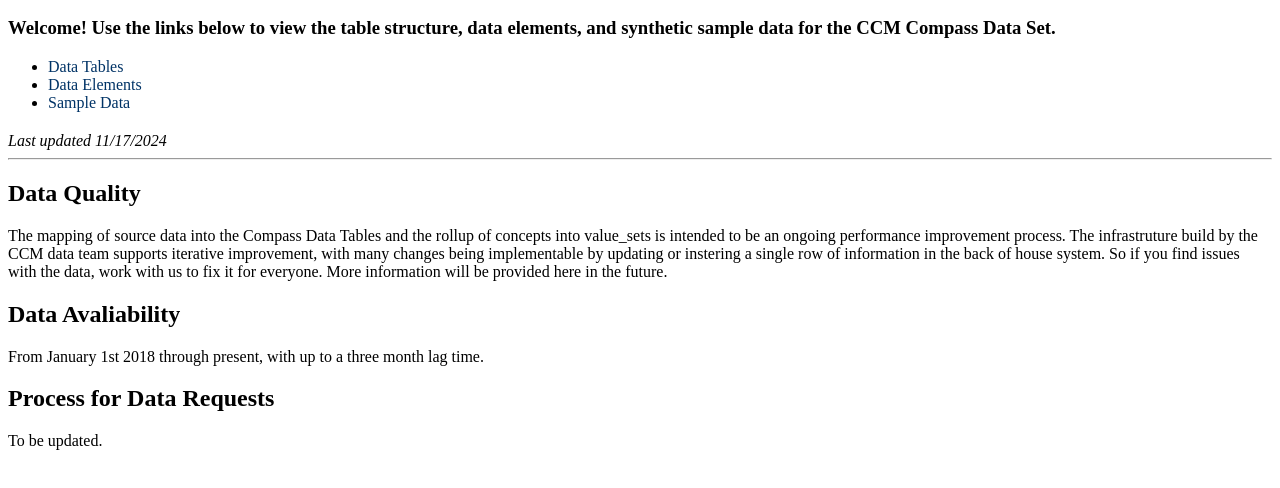
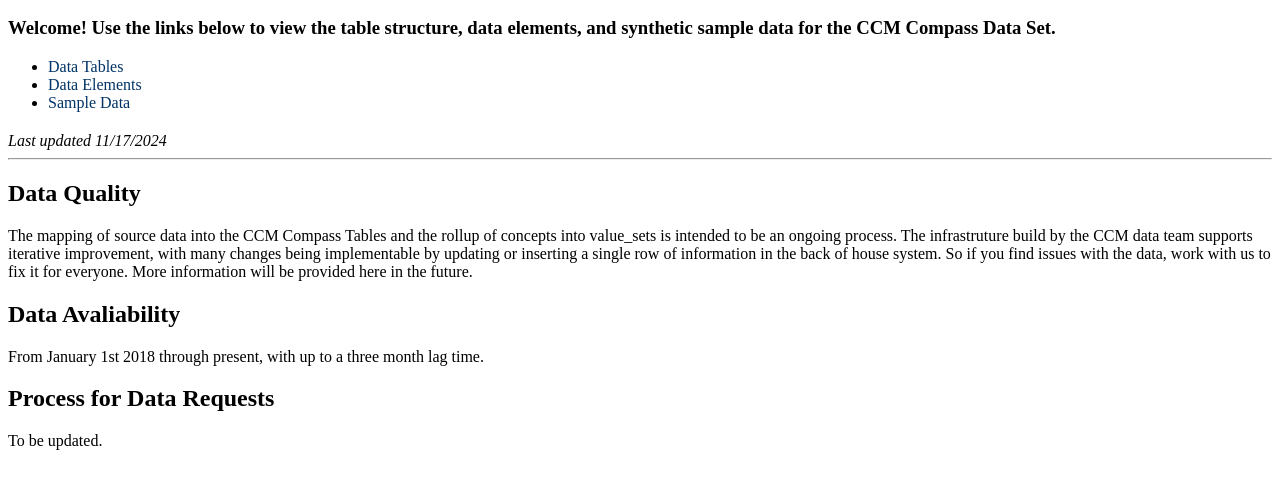
Before and after one commit to pitt-healthsciences/ccm-compass, a plain HTML site: page index.html in a window 1280 px wide. Shown: the part 204-692 px from the top of the page. Drawn offline with Linux system fonts and the light colour scheme.

Commit message:
Update index.html

```diff
--- a/index.html
+++ b/index.html
@@ -58,7 +58,7 @@
 <hr>
 
 <h2 id="top">Data Quality</h2>
-The mapping of source data into the Compass Data Tables and the rollup of concepts into value_sets is intended to be an ongoing performance improvement process. The infrastruture build by the CCM data team supports iterative improvement, with many changes being implementable by updating or instering a single row of information in the back of house system. So if you find issues with the data, work with us to fix it for everyone. More information will be provided here in the future.
+The mapping of source data into the CCM Compass Tables and the rollup of concepts into value_sets is intended to be an ongoing process. The infrastruture build by the CCM data team supports iterative improvement, with many changes being implementable by updating or inserting a single row of information in the back of house system. So if you find issues with the data, work with us to fix it for everyone. More information will be provided here in the future.
 
 
 <h2 id="top">Data Avaliability</h2>
```
